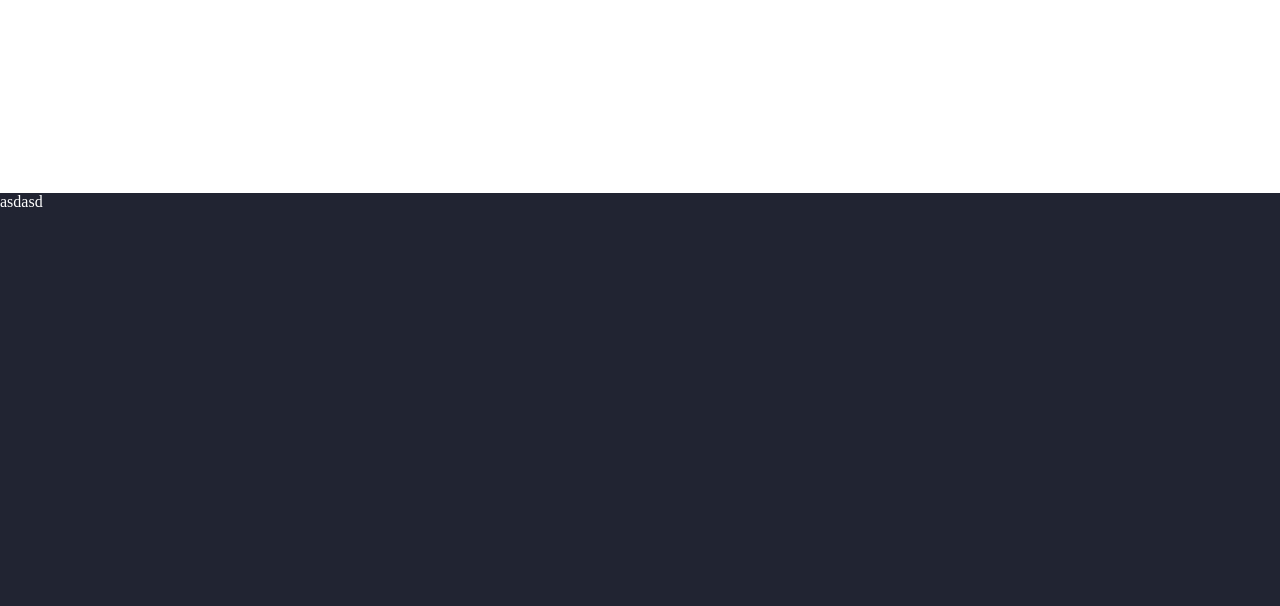
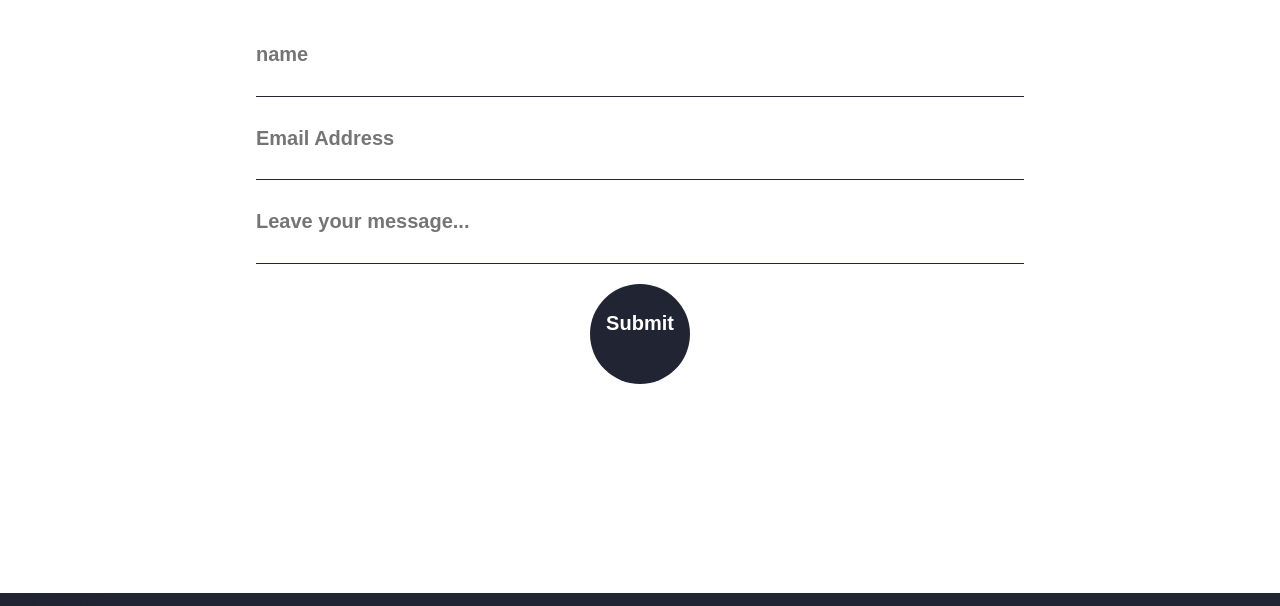
Before and after one commit to Zeroxys/Site, a website built with webpack: page index.html in a window 1280 px wide. Shown: the part 3167-3773 px from the top of the page. Built offline with nearby package versions, Linux system fonts and the light colour scheme; files whose address does not match are found by name.

```diff
--- a/assets/css/index.css
+++ b/assets/css/index.css
@@ -117,11 +117,8 @@
     }
 
     .about_info_container{
-        display: flex;
-        justify-content: space-around;
-        flex-direction: column;
         width: 100%;
-        height: 130vh;
+        height: 100vh;
     }
 }
 
@@ -140,13 +137,67 @@
     border:2px solid red;
 }
 
-.together_info {
-    height: 50vh;
+.work_together {
+    display: flex;
+    justify-content: center;
+    align-items: center;
+    height: 100vh;
+}
+
+.form {
+    width: 60%;
+    height: 40vh;
+}
+
+.form form {
+    display: flex;
+    align-items: center;
+    flex-direction: column;
+}
+
+.form form input {
+    margin-bottom: 20px;
+    padding-bottom: 20px;
+    width: 100%;
+    font-size: 1.25rem;
+    font-weight: 600;
+    font-style: normal;
+    font-stretch: normal;
+    line-height: 2.66rem;
+    letter-spacing: normal;
+    color: rgb(33,36,50);
+    border: 0;
+    outline: 0;
+    border-bottom: 1px solid
+}
+
+.form form .form_submit {
+    outline: none;
+    border-radius: 50%;
+    width: 100px;
+    height: 100px;
+    float: right;
+    position: relative;
+    border: 0;
+    color:white;
+    background-color: rgb(33,36,50);
+}
+
+.form form .form_submit::after {
+    content: "Send";
+    color: rgb(33,36,50);;
+    font-size: 1.66rem;
+    font-weight: 600;
+    font-stretch: normal;
+    position: relative;
+    top: calc(-50% - 14px);
+    display: inline-block;
+    margin-bottom: 0;
 }
 
 .footer_info {
     background-color: rgb(33,36,50);
-    height: 100vh;
+    height: 30vh;
 }
 
 canvas {
--- a/index.html
+++ b/index.html
@@ -48,14 +48,14 @@
 
                 <div >
                     <h3 style="font-size: 1.6em">Lorem Ipsum</h3>
-                    <p style="color: black">
+                    <p style="color: black; text-align: center">
                             Lorem ipsum dolor sit amet, consectetur adipiscing elit. Sed eu mattis metus. Praesent consectetur sagittis tortor nec volutpat. Curabitur quis nisi ut sapien iaculis facilisis a a orci. Morbi volutpat convallis augue, id semper nulla pulvinar ornare. Proin maximus accumsan justo, pharetra accumsan turpis gravida eget. Sed tempus eget felis vitae ultrices. Maecenas pulvinar mattis tincidunt. Nullam dictum, eros quis imperdiet tempus, purus metus mollis odio, ac vestibulum sem elit nec lacus. Nulla facilisi.
                     </p>
                 </div>
 
                 <div >
                     <h3 style="font-size: 1.6em">Lorem Ipsum</h3>
-                    <p style="color: black">
+                    <p style="color: black; text-align: center">
                             Lorem ipsum dolor sit amet, consectetur adipiscing elit. Sed eu mattis metus. Praesent consectetur sagittis tortor nec volutpat. Curabitur quis nisi ut sapien iaculis facilisis a a orci. Morbi volutpat convallis augue, id semper nulla pulvinar ornare. Proin maximus accumsan justo, pharetra accumsan turpis gravida eget. Sed tempus eget felis vitae ultrices. Maecenas pulvinar mattis tincidunt. Nullam dictum, eros quis imperdiet tempus, purus metus mollis odio, ac vestibulum sem elit nec lacus. Nulla facilisi.
                     </p>
                 </div>
@@ -94,16 +94,31 @@
     </section>
 
 
-    <section class="together_info">
-            asdasd
+    <section class="work_together">
+
+        <div class="form">
+
+            <form>
+                <input type="text" placeholder="name">
+                <input type="text" placeholder="Email Address">
+                <input type="text" placeholder="Leave your message...">
+                <input class="form_submit" type="submit"></input>
+            </form>
+
+        </div>
 
     </section>
 
 
-    <section class="footer_info">
-        asdasd
-
-    </section>
+    <footer class="footer_info">
+        <h4>More About us</h4>
+        <div>
+            <i class="fa fa-facebook fa-lg"></i>
+            <i class="fa fa-medium fa-lg"></i>
+            <i class="fa fa-twitter fa-lg"></i>
+            <i class="fa fa-github fa-lg"></i>
+        </div>
+    </footer>
 
 </body>
 </html>
```
Also changed, not shown: 1 other file.
